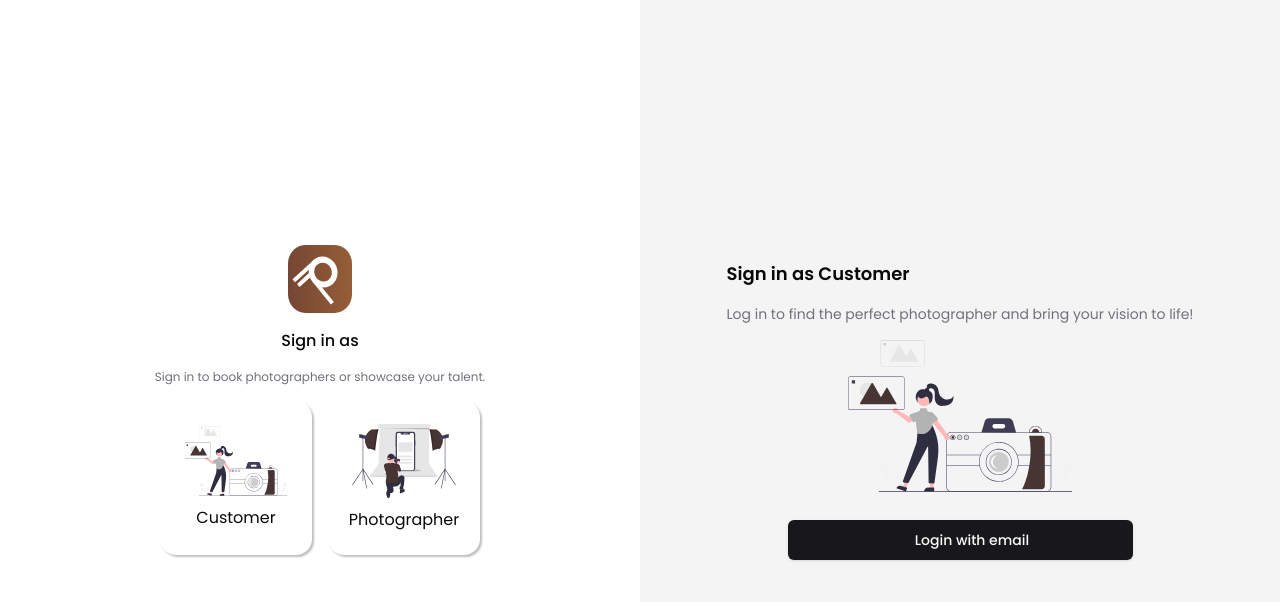
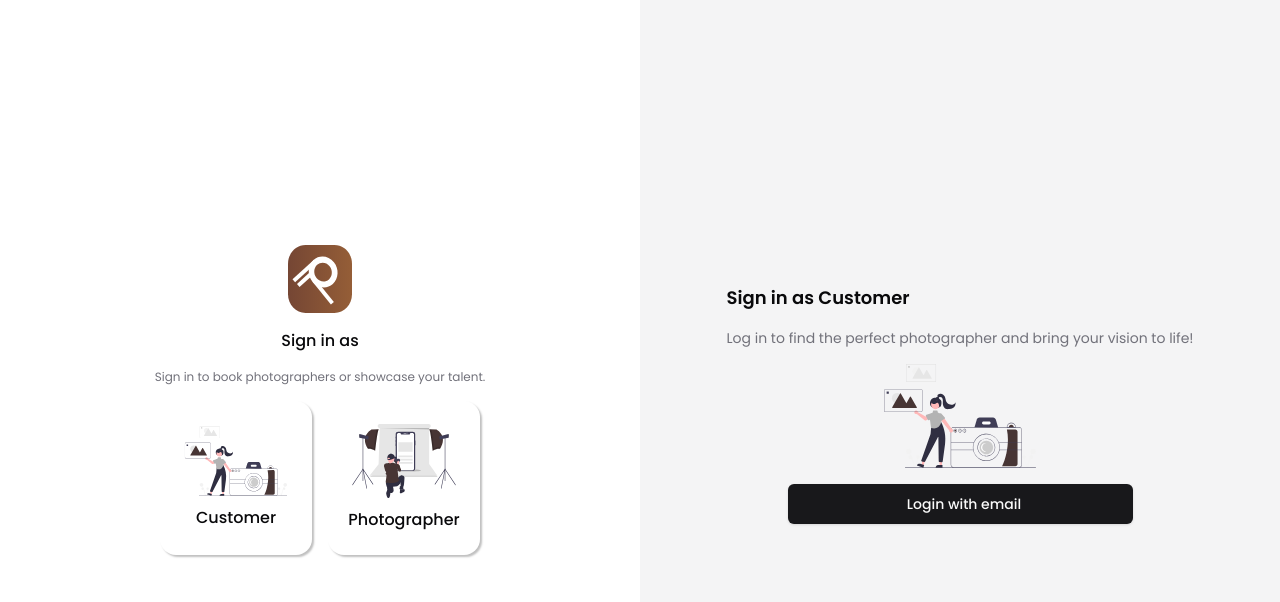
Before and after one commit to CP-RektMart/pic-me-pls-frontend, a Next.js app: page /login in a window 1280 px wide. Both pictures are taken after a click on the button "Customer". Shown: the top 602 px of the page. Built offline with nearby package versions, Linux system fonts and the light colour scheme; some icons are missing.

Commit message:
feat: add sign-in-content component

```diff
--- a/src/components/login-button.tsx
+++ b/src/components/login-button.tsx
@@ -1,3 +1,5 @@
+'use client'
+
 import { UserType } from '@/type/user'
 import Image from 'next/image'
 
@@ -11,20 +13,20 @@ export default function LoginButton({
   return (
     <button
       onClick={onClick}
-      className='flex h-[154px] w-[152px] flex-col items-center justify-center gap-[10px] rounded-2xl bg-white p-6 shadow-[2px_2px_2px_rgba(0,0,0,0.25)] hover:cursor-pointer'
+      className='flex h-[154px] w-[152px] flex-col items-center justify-center gap-[10px] rounded-2xl bg-white p-6 shadow-[2px_2px_2px_rgba(0,0,0,0.25)]'
     >
       <Image
         src={
           userType === 'Photographer'
-            ? 'PhotographerLoginIcon.svg'
-            : 'CustomerLoginIcon.svg'
+            ? '/PhotographerLoginIcon.svg'
+            : '/CustomerLoginIcon.svg'
         }
         alt={`${userType} Icon`}
         width={106}
         height={72}
-        priority={true}
+        priority
       />
-      <div>{userType}</div>
+      <div className='font-medium'>{userType}</div>
     </button>
   )
 }
--- a/src/components/login-page/index.tsx
+++ b/src/components/login-page/index.tsx
@@ -35,7 +35,7 @@ export default function LoginPageComponent() {
               Sign in to book photographers or showcase your talent.
             </p>
             {!isMobile ? (
-              <div className='flex flex-row space-x-4'>
+              <div className='flex flex-row items-center space-x-4'>
                 <LoginButton
                   userType='Customer'
                   onClick={() => handleUserIconClick('Customer')}
@@ -75,7 +75,7 @@ export default function LoginPageComponent() {
             <p className='text-xs text-zinc-500'>
               Sign in to book photographers or showcase your talent.
             </p>
-            <div className='flex flex-row space-x-4'>
+            <div className='flex flex-row items-center space-x-4'>
               <LoginButton
                 userType='Customer'
                 onClick={() => handleUserIconClick('Customer')}
--- /dev/null
+++ b/src/components/sign-in-content.tsx
@@ -0,0 +1,47 @@
+"use client";
+import { UserType } from '@/type/user'
+import { Icon } from '@iconify/react'
+import Image from 'next/image'
+
+import { Button } from '@/components/ui/button'
+
+export default function SignInContent({
+  userType,
+}: {
+  userType: UserType | ''
+}) {
+  return (
+    <>
+      <div className='mt-4 flex h-[294.76] flex-col gap-4 px-6 py-4'>
+        <div className='text-lg font-semibold'>Sign in as {userType}</div>
+        <div className='text-sm font-normal text-zinc-500'>
+          {userType === 'Photographer'
+            ? 'Log in to connect with clients and grow your photography business!'
+            : userType === 'Customer'
+              ? 'Log in to find the perfect photographer and bring your vision to life!'
+              : ''}
+        </div>
+        <div className='flex w-full justify-center'>
+          <Image
+            src={
+              userType === 'Photographer'
+                ? 'PhotographerSigninIcon.svg'
+                : userType === 'Customer'
+                  ? 'CustomerSigninIcon.svg'
+                  : ''
+            }
+            alt=''
+            width={152}
+            height={154}
+          />
+        </div>
+      </div>
+      <div className='flex h-16 justify-center'>
+        <Button type='submit' className='h-10 w-[80%] md:w-[345px]'>
+          <Icon icon='flat-color-icons:google' className='size-3' />
+          Login with email
+        </Button>
+      </div>
+    </>
+  )
+}
--- a/src/components/sign-in-drawer.tsx
+++ b/src/components/sign-in-drawer.tsx
@@ -1,19 +1,23 @@
+// sign-in-drawer.tsx
+'use client'
+
 import { UserType } from '@/type/user'
-import { Icon } from '@iconify/react'
-import Image from 'next/image'
 
-import { Button } from '@/components/ui/button'
 import {
   Drawer,
   DrawerContent,
   DrawerDescription,
-  DrawerFooter,
   DrawerHeader,
   DrawerTitle,
   DrawerTrigger,
 } from '@/components/ui/drawer'
 
 import LoginButton from './login-button'
+import SignInContent from './sign-in-content'
+
+// sign-in-drawer.tsx
+
+// sign-in-drawer.tsx
 
 export default function SignInDrawer({
   userType,
@@ -25,41 +29,16 @@ export default function SignInDrawer({
   onClose?: () => void
 }) {
   return (
-    <Drawer onOpenChange={(open) => !open && onClose && onClose()}>
-      <DrawerTrigger onClick={onClick}>
-        <LoginButton userType={userType} />
+    <Drawer onOpenChange={(open) => !open && onClose?.()}>
+      <DrawerTrigger asChild>
+        <LoginButton userType={userType} onClick={onClick} />
       </DrawerTrigger>
       <DrawerContent className='rounded-t-3xl border border-zinc-200'>
-        <DrawerHeader className='flex flex-col gap-4 px-6 py-4'>
-          <div className='flex w-full flex-col gap-2 text-left'>
-            <DrawerTitle className='text-lg'>Sign in as {userType}</DrawerTitle>
-            <DrawerDescription className='text-sm font-normal'>
-              {userType === 'Photographer'
-                ? 'Log in to connect with clients and grow your photography business!'
-                : userType === 'Customer'
-                  ? 'Log in to find the perfect photographer and bring your vision to life!'
-                  : ''}
-            </DrawerDescription>
-          </div>
-          <div className='flex w-full justify-center'>
-            <Image
-              src={
-                userType === 'Photographer'
-                  ? 'PhotographerSigninIcon.svg'
-                  : 'CustomerSigninIcon.svg'
-              }
-              alt=''
-              width={162}
-              height={224}
-            />
-          </div>
+        <SignInContent userType={userType} />
+        <DrawerHeader>
+          <DrawerTitle></DrawerTitle>
+          <DrawerDescription></DrawerDescription>
         </DrawerHeader>
-        <DrawerFooter className='flex items-center'>
-          <Button type='submit' className='h-10 w-[80%]'>
-            <Icon icon='flat-color-icons:google' className='size-3' />
-            Login with email
-          </Button>
-        </DrawerFooter>
       </DrawerContent>
     </Drawer>
   )
--- a/src/components/sign-in-form.tsx
+++ b/src/components/sign-in-form.tsx
@@ -7,6 +7,8 @@ import Image from 'next/image'
 import { Button } from '@/components/ui/button'
 
 import { UserType } from '@/type/user'
+
+import SignInContent from './sign-in-content'
 
 export default function SignInForm({
   userType,
@@ -20,36 +22,7 @@ export default function SignInForm({
       }}
       className='fixed bottom-0 flex w-full flex-col right-0 h-full md:w-1/2 md:items-center md:justify-center border-none bg-zinc-100'
     >
-      <div className='mt-4 flex h-[294.76] flex-col gap-4 px-6 py-4'>
-        <div className='text-lg font-semibold'>Sign in as {userType}</div>
-        <div className='text-sm font-normal text-zinc-500'>
-          {userType === 'Photographer'
-            ? 'Log in to connect with clients and grow your photography business!'
-            : userType === 'Customer'
-              ? 'Log in to find the perfect photographer and bring your vision to life!'
-              : ''}
-        </div>
-        <div className='flex w-full justify-center'>
-          <Image
-            src={
-              userType === 'Photographer'
-                ? 'PhotographerSigninIcon.svg'
-                : userType === 'Customer'
-                  ? 'CustomerSigninIcon.svg'
-                  : ''
-            }
-            alt=''
-            width={224}
-            height={162}
-          />
-        </div>
-      </div>
-      <div className='flex h-16 items-center justify-center'>
-        <Button type='submit' className='h-10 w-[345px]'>
-          <Icon icon='flat-color-icons:google' width='12' height='12' />
-          Login with email
-        </Button>
-      </div>
+      <SignInContent userType={userType} />
     </form>
   )
 }
```
